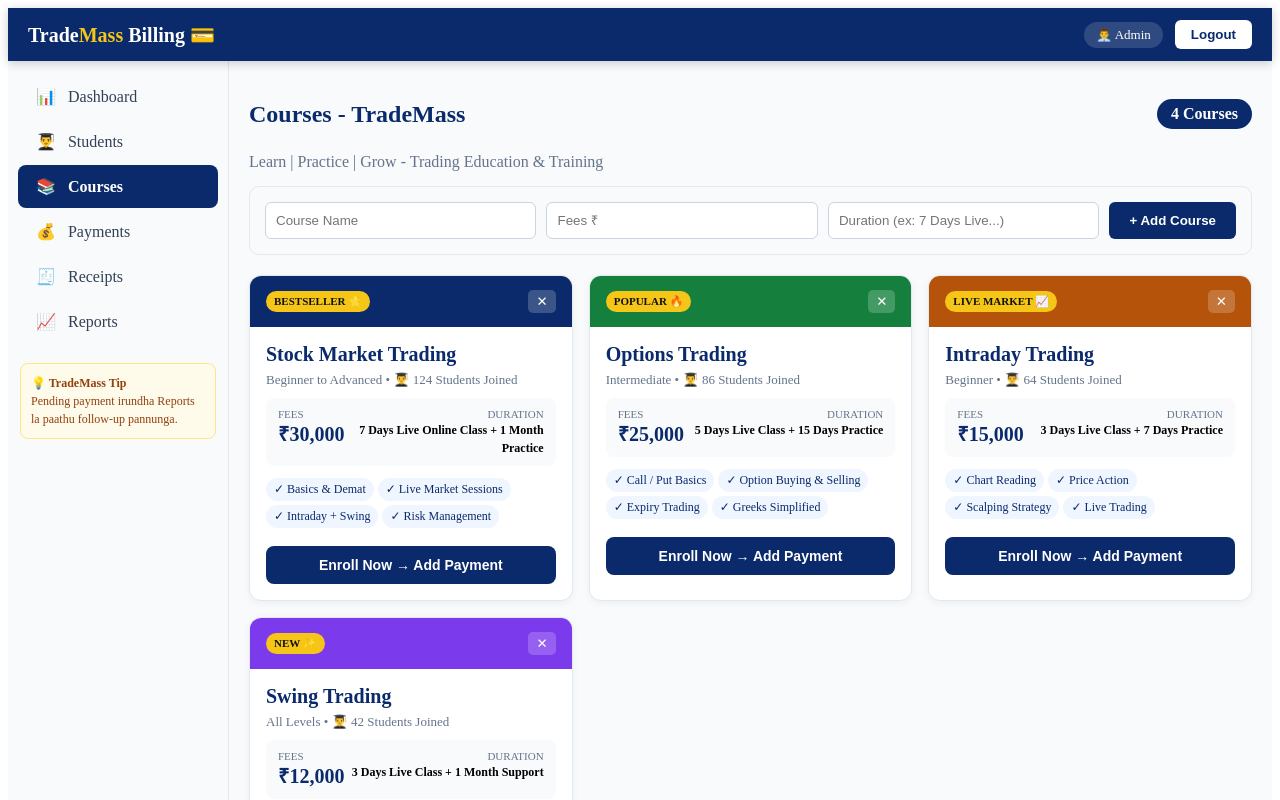
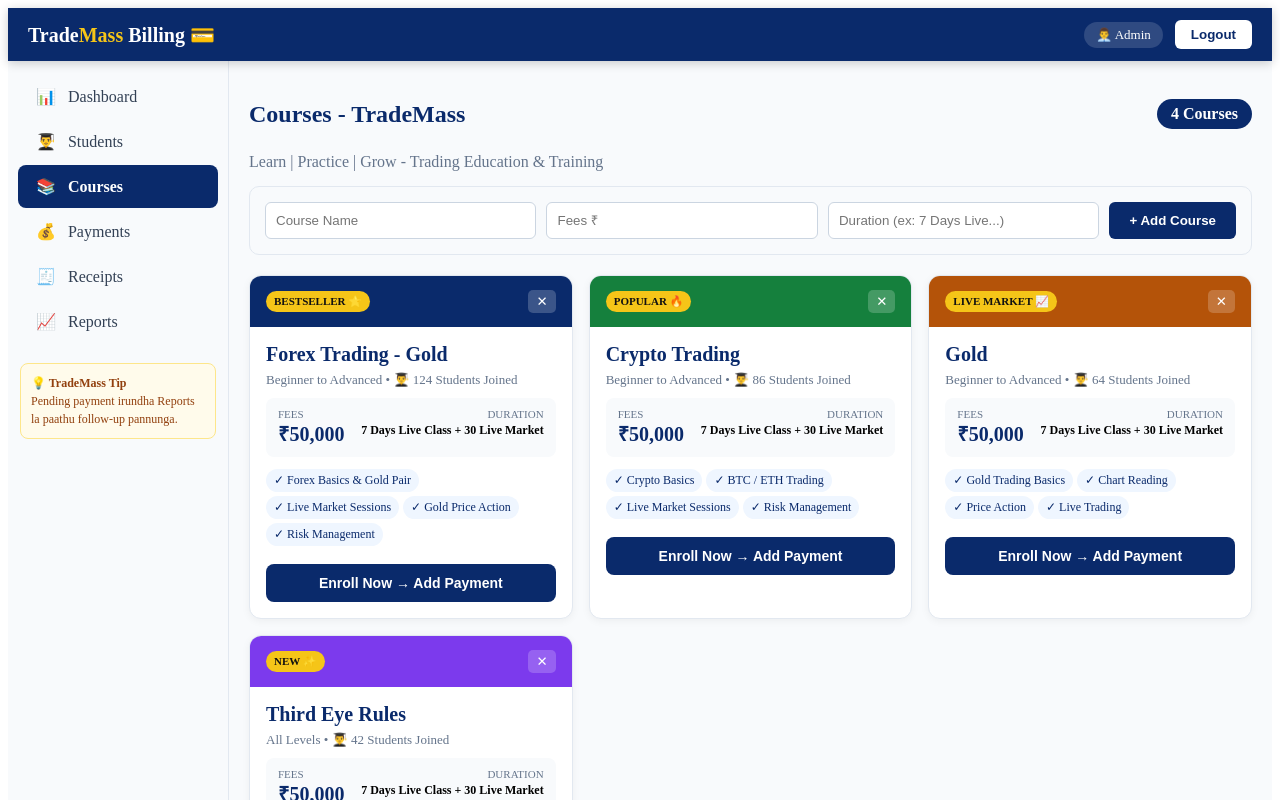
Before and after one commit to vimalhacker0123/trademass-frontend, a React app: page /courses in a window 1280 px wide. Shown: the top 800 px of the page. Built offline with nearby package versions, Linux system fonts and the light colour scheme; no server answers; sample sign-in values are in the browser's storage; the HTML template or start-up script is replaced by a standard one.

Commit message:
update all courses to new 4 courses 50000 fees

```diff
--- a/src/pages/Courses.jsx
+++ b/src/pages/Courses.jsx
@@ -7,46 +7,46 @@ function Courses() {
   const [courses, setCourses] = useState([
     {
       id: 1,
-      name: "Stock Market Trading",
+      name: "Forex Trading - Gold",
       tag: "BESTSELLER ⭐",
-      fees: 30000,
-      duration: "7 Days Live Online Class + 1 Month Practice",
+      fees: 50000,
+      duration: "7 Days Live Class + 30 Live Market",
       level: "Beginner to Advanced",
       color: "#0a2a6b",
-      topics: ["Basics & Demat", "Live Market Sessions", "Intraday + Swing", "Risk Management"],
+      topics: ["Forex Basics & Gold Pair", "Live Market Sessions", "Gold Price Action", "Risk Management"],
       students: 124,
     },
     {
       id: 2,
-      name: "Options Trading",
+      name: "Crypto Trading",
       tag: "POPULAR 🔥",
-      fees: 25000,
-      duration: "5 Days Live Class + 15 Days Practice",
-      level: "Intermediate",
+      fees: 50000,
+      duration: "7 Days Live Class + 30 Live Market",
+      level: "Beginner to Advanced",
       color: "#15803d",
-      topics: ["Call / Put Basics", "Option Buying & Selling", "Expiry Trading", "Greeks Simplified"],
+      topics: ["Crypto Basics", "BTC / ETH Trading", "Live Market Sessions", "Risk Management"],
       students: 86,
     },
     {
       id: 3,
-      name: "Intraday Trading",
+      name: "Gold",
       tag: "LIVE MARKET 📈",
-      fees: 15000,
-      duration: "3 Days Live Class + 7 Days Practice",
-      level: "Beginner",
+      fees: 50000,
+      duration: "7 Days Live Class + 30 Live Market",
+      level: "Beginner to Advanced",
       color: "#b45309",
-      topics: ["Chart Reading", "Price Action", "Scalping Strategy", "Live Trading"],
+      topics: ["Gold Trading Basics", "Chart Reading", "Price Action", "Live Trading"],
       students: 64,
     },
     {
       id: 4,
-      name: "Swing Trading",
+      name: "Third Eye Rules",
       tag: "NEW ✨",
-      fees: 12000,
-      duration: "3 Days Live Class + 1 Month Support",
+      fees: 50000,
+      duration: "7 Days Live Class + 30 Live Market",
       level: "All Levels",
       color: "#7c3aed",
-      topics: ["Swing Setup", "Stock Selection", "Portfolio Building", "Position Sizing"],
+      topics: ["Third Eye Strategy", "Entry / Exit Rules", "Discipline & Psychology", "Live Market Practice"],
       students: 42,
     },
   ]);
@@ -61,7 +61,7 @@ function Courses() {
       name: newCourse.name,
       tag: "NEW ✨",
       fees: Number(newCourse.fees),
-      duration: newCourse.duration || "7 Days Live Class",
+      duration: newCourse.duration || "7 Days Live Class + 30 Live Market",
       level: "All Levels",
       color: "#0a2a6b",
       topics: ["Live Market", "Practical Training"],
```
